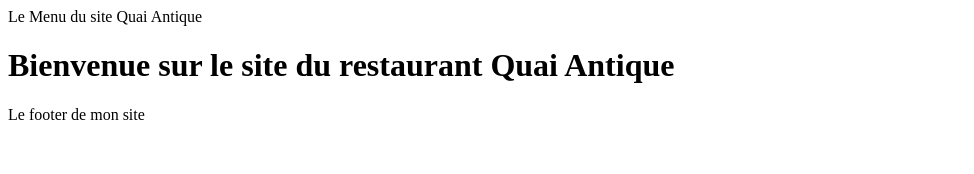
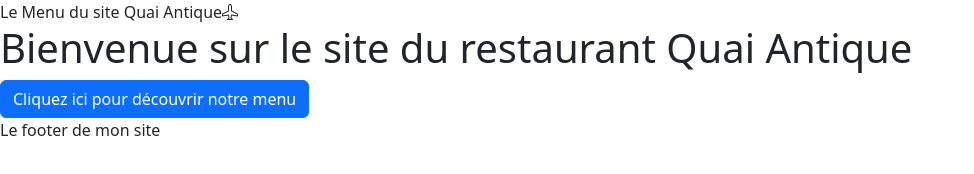
Before and after one commit to BarracoRT/quairestaurantfront, a website with bundled scripts: page index.html in a window 1280 px wide. Shown: the whole page, without its empty margins (0-974 px from the left). Built offline with nearby package versions, Linux system fonts and the light colour scheme; files whose address does not match are found by name.

Commit message:
install bootstrap

```diff
--- a/index.html
+++ b/index.html
@@ -3,11 +3,15 @@
 <head>
     <meta charset="UTF-8">
     <meta name="viewport" content="width=device-width, initial-scale=1.0">
+
+    <link rel ="stylesheet" href="node_modules/bootstrap/dist/css/bootstrap.min.css"/>
+    <link rel="stylesheet" href="node_modules/bootstrap-icons/font/bootstrap-icons.css">
+
     <title>Document</title>
 </head>
 <body>
 
-    <header> Le Menu du site Quai Antique</header>
+    <header> Le Menu du site Quai Antique<i class="bi bi-airplane"></i></header>
 
    <main id="main-page">
         <!-- Le contenu principal de la page sera chargé ici -->
@@ -16,5 +20,6 @@
     <footer> Le footer de mon site </footer>
 
     <script type="module" src="Router/router.js"></script>
+    <script src="node_modules/bootstrap/dist/js/bootstrap.bundle.min.js"></script>
 </body>
 </html>
--- a/pages/home.html
+++ b/pages/home.html
@@ -1 +1,2 @@
 <h1> Bienvenue sur le site du restaurant Quai Antique </h1>
+<button class="btn btn-primary"> Cliquez ici pour découvrir notre menu </button>
```
Also changed, not shown: package.json (added, +25 -0 lines), 2 other files.
